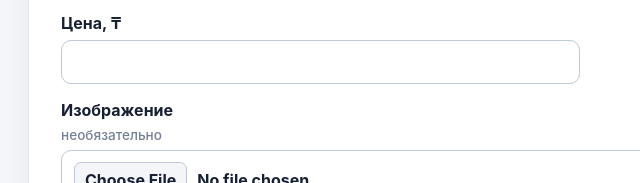
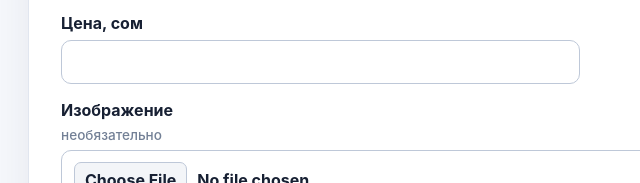
Before and after one commit to IsagiYoichiEgo/ads-board, a plain HTML site: page index.html in a window 1280 px wide. Shown: the part 547-730 px from the top of the page, 52-692 px from the left. Drawn offline with Linux system fonts and the light colour scheme; no server answers.

Commit message:
fix: show som in price label

```diff
--- a/index.html
+++ b/index.html
@@ -20,7 +20,7 @@
         <form id="ad-form" novalidate>
           <label>Название<input name="title" type="text" maxlength="120" required /></label>
           <label>Описание<textarea name="description" rows="4" maxlength="1000" required></textarea></label>
-          <label>Цена, ₸<input name="price" type="number" min="0.01" step="0.01" inputmode="decimal" required /></label>
+          <label>Цена, сом<input name="price" type="number" min="0.01" step="0.01" inputmode="decimal" required /></label>
           <label>Изображение <span class="optional">необязательно</span><input name="image" type="file" accept="image/*" /></label>
           <button id="submit-button" type="submit">Опубликовать</button>
         </form>
```
